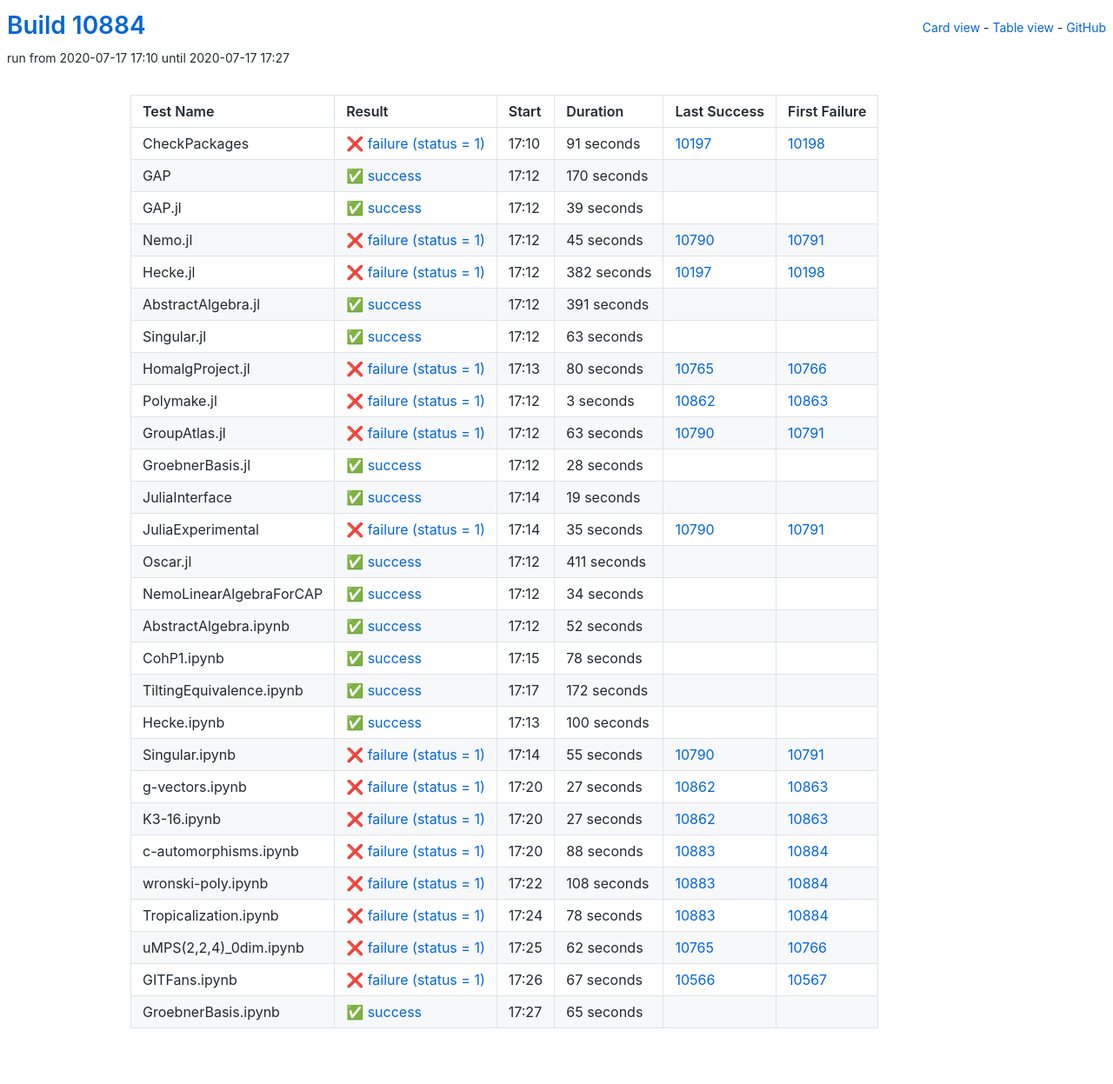
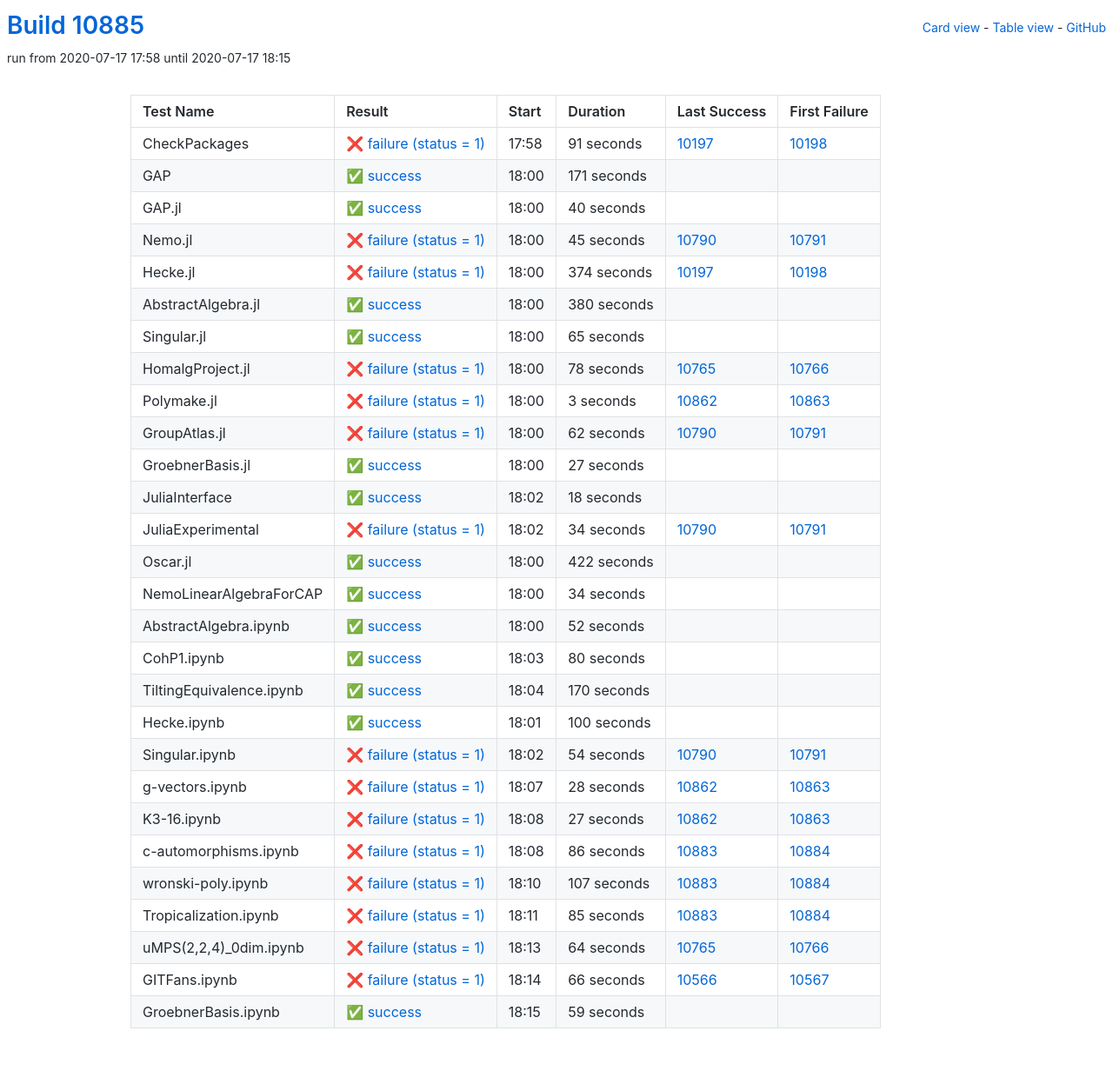
Before and after one commit to oscar-system/oscar-ci-status, a Jekyll site: the page built from table.html, in a window 1280 px wide. Shown: the whole page at 87% size. Built offline with Jekyll 4.4.1, drawn with Linux system fonts in a browser that asks for light colours.

Commit message:
Build #10885

```diff
--- a/_data/ci.yml
+++ b/_data/ci.yml
@@ -1,6 +1,6 @@
 ---
-build: 10884
-build_url: https://oscarci.mathematik.uni-kl.de/job/oscar/10884/
+build: 10885
+build_url: https://oscarci.mathematik.uni-kl.de/job/oscar/10885/
 job: oscar
 organization: oscar-system
 repo: oscar-ci-status
@@ -8,8 +8,8 @@
 tests:
 - name: CheckPackages
   id: checkpackages
-  log: https://oscarci.mathematik.uni-kl.de/job/oscar/10884/artifact/logs/build-10884/CheckPackages.log
-  start: 2020-07-17 17:10
+  log: https://oscarci.mathematik.uni-kl.de/job/oscar/10885/artifact/logs/build-10885/CheckPackages.log
+  start: 2020-07-17 17:58
   success: false
   exitcode: 1
   status: failure
@@ -20,32 +20,32 @@
   first_failure_url: https://oscarci.mathematik.uni-kl.de/job/oscar/10198/
 - name: GAP
   id: gap
-  log: https://oscarci.mathematik.uni-kl.de/job/oscar/10884/artifact/logs/build-10884/GAP.log
-  start: 2020-07-17 17:12
+  log: https://oscarci.mathematik.uni-kl.de/job/oscar/10885/artifact/logs/build-10885/GAP.log
+  start: 2020-07-17 18:00
   success: true
   exitcode: 0
   status: success
-  duration: 170
+  duration: 171
   last_success: false
   last_success_url:
   first_failure: false
   first_failure_url:
 - name: GAP.jl
   id: gap-jl
-  log: https://oscarci.mathematik.uni-kl.de/job/oscar/10884/artifact/logs/build-10884/GAP.jl.log
-  start: 2020-07-17 17:12
+  log: https://oscarci.mathematik.uni-kl.de/job/oscar/10885/artifact/logs/build-10885/GAP.jl.log
+  start: 2020-07-17 18:00
   success: true
   exitcode: 0
   status: success
-  duration: 39
+  duration: 40
   last_success: false
   last_success_url:
   first_failure: false
   first_failure_url:
 - name: Nemo.jl
   id: nemo-jl
-  log: https://oscarci.mathematik.uni-kl.de/job/oscar/10884/artifact/logs/build-10884/Nemo.jl.log
-  start: 2020-07-17 17:12
+  log: https://oscarci.mathematik.uni-kl.de/job/oscar/10885/artifact/logs/build-10885/Nemo.jl.log
+  start: 2020-07-17 18:00
   success: false
   exitcode: 1
   status: failure
@@ -56,56 +56,56 @@
   first_failure_url: https://oscarci.mathematik.uni-kl.de/job/oscar/10791/
 - name: Hecke.jl
   id: hecke-jl
-  log: https://oscarci.mathematik.uni-kl.de/job/oscar/10884/artifact/logs/build-10884/Hecke.jl.log
-  start: 2020-07-17 17:12
+  log: https://oscarci.mathematik.uni-kl.de/job/oscar/10885/artifact/logs/build-10885/Hecke.jl.log
+  start: 2020-07-17 18:00
   success: false
   exitcode: 1
   status: failure
-  duration: 382
+  duration: 374
   last_success: 10197
   last_success_url: https://oscarci.mathematik.uni-kl.de/job/oscar/10197/
   first_failure: 10198
   first_failure_url: https://oscarci.mathematik.uni-kl.de/job/oscar/10198/
 - name: AbstractAlgebra.jl
   id: abstractalgebra-jl
-  log: https://oscarci.mathematik.uni-kl.de/job/oscar/10884/artifact/logs/build-10884/AbstractAlgebra.jl.log
-  start: 2020-07-17 17:12
+  log: https://oscarci.mathematik.uni-kl.de/job/oscar/10885/artifact/logs/build-10885/AbstractAlgebra.jl.log
+  start: 2020-07-17 18:00
   success: true
   exitcode: 0
   status: success
-  duration: 391
+  duration: 380
   last_success: false
   last_success_url:
   first_failure: false
   first_failure_url:
 - name: Singular.jl
   id: singular-jl
-  log: https://oscarci.mathematik.uni-kl.de/job/oscar/10884/artifact/logs/build-10884/Singular.jl.log
-  start: 2020-07-17 17:12
+  log: https://oscarci.mathematik.uni-kl.de/job/oscar/10885/artifact/logs/build-10885/Singular.jl.log
+  start: 2020-07-17 18:00
   success: true
   exitcode: 0
   status: success
-  duration: 63
+  duration: 65
   last_success: false
   last_success_url:
   first_failure: false
   first_failure_url:
 - name: HomalgProject.jl
   id: homalgproject-jl
-  log: https://oscarci.mathematik.uni-kl.de/job/oscar/10884/artifact/logs/build-10884/HomalgProject.jl.log
-  start: 2020-07-17 17:13
+  log: https://oscarci.mathematik.uni-kl.de/job/oscar/10885/artifact/logs/build-10885/HomalgProject.jl.log
+  start: 2020-07-17 18:00
   success: false
   exitcode: 1
   status: failure
-  duration: 80
+  duration: 78
   last_success: 10765
   last_success_url: https://oscarci.mathematik.uni-kl.de/job/oscar/10765/
   first_failure: 10766
   first_failure_url: https://oscarci.mathematik.uni-kl.de/job/oscar/10766/
 - name: Polymake.jl
   id: polymake-jl
-  log: https://oscarci.mathematik.uni-kl.de/job/oscar/10884/artifact/logs/build-10884/Polymake.jl.log
-  start: 2020-07-17 17:12
+  log: https://oscarci.mathematik.uni-kl.de/job/oscar/10885/artifact/logs/build-10885/Polymake.jl.log
+  start: 2020-07-17 18:00
   success: false
   exitcode: 1
   status: failure
@@ -116,68 +116,68 @@
   first_failure_url: https://oscarci.mathematik.uni-kl.de/job/oscar/10863/
 - name: GroupAtlas.jl
   id: groupatlas-jl
-  log: https://oscarci.mathematik.uni-kl.de/job/oscar/10884/artifact/logs/build-10884/GroupAtlas.jl.log
-  start: 2020-07-17 17:12
+  log: https://oscarci.mathematik.uni-kl.de/job/oscar/10885/artifact/logs/build-10885/GroupAtlas.jl.log
+  start: 2020-07-17 18:00
   success: false
   exitcode: 1
   status: failure
-  duration: 63
+  duration: 62
   last_success: 10790
   last_success_url: https://oscarci.mathematik.uni-kl.de/job/oscar/10790/
   first_failure: 10791
   first_failure_url: https://oscarci.mathematik.uni-kl.de/job/oscar/10791/
 - name: GroebnerBasis.jl
   id: groebnerbasis-jl
-  log: https://oscarci.mathematik.uni-kl.de/job/oscar/10884/artifact/logs/build-10884/GroebnerBasis.jl.log
-  start: 2020-07-17 17:12
+  log: https://oscarci.mathematik.uni-kl.de/job/oscar/10885/artifact/logs/build-10885/GroebnerBasis.jl.log
+  start: 2020-07-17 18:00
   success: true
   exitcode: 0
   status: success
-  duration: 28
+  duration: 27
   last_success: false
   last_success_url:
   first_failure: false
   first_failure_url:
 - name: JuliaInterface
   id: juliainterface
-  log: https://oscarci.mathematik.uni-kl.de/job/oscar/10884/artifact/logs/build-10884/JuliaInterface.log
-  start: 2020-07-17 17:14
+  log: https://oscarci.mathematik.uni-kl.de/job/oscar/10885/artifact/logs/build-10885/JuliaInterface.log
+  start: 2020-07-17 18:02
   success: true
   exitcode: 0
   status: success
-  duration: 19
+  duration: 18
   last_success: false
   last_success_url:
   first_failure: false
   first_failure_url:
 - name: JuliaExperimental
   id: juliaexperimental
-  log: https://oscarci.mathematik.uni-kl.de/job/oscar/10884/artifact/logs/build-10884/JuliaExperimental.log
-  start: 2020-07-17 17:14
+  log: https://oscarci.mathematik.uni-kl.de/job/oscar/10885/artifact/logs/build-10885/JuliaExperimental.log
+  start: 2020-07-17 18:02
   success: false
   exitcode: 1
   status: failure
-  duration: 35
+  duration: 34
   last_success: 10790
   last_success_url: https://oscarci.mathematik.uni-kl.de/job/oscar/10790/
   first_failure: 10791
   first_failure_url: https://oscarci.mathematik.uni-kl.de/job/oscar/10791/
 - name: Oscar.jl
   id: oscar-jl
-  log: https://oscarci.mathematik.uni-kl.de/job/oscar/10884/artifact/logs/build-10884/Oscar.jl.log
-  start: 2020-07-17 17:12
+  log: https://oscarci.mathematik.uni-kl.de/job/oscar/10885/artifact/logs/build-10885/Oscar.jl.log
+  start: 2020-07-17 18:00
   success: true
   exitcode: 0
   status: success
-  duration: 411
+  duration: 422
   last_success: false
   last_success_url:
   first_failure: false
   first_failure_url:
 - name: NemoLinearAlgebraForCAP
   id: nemolinearalgebraforcap
-  log: https://oscarci.mathematik.uni-kl.de/job/oscar/10884/artifact/logs/build-10884/NemoLinearAlgebraForCAP.log
-  start: 2020-07-17 17:12
+  log: https://oscarci.mathematik.uni-kl.de/job/oscar/10885/artifact/logs/build-10885/NemoLinearAlgebraForCAP.log
+  start: 2020-07-17 18:00
   success: true
   exitcode: 0
   status: success
@@ -188,8 +188,8 @@
   first_failure_url:
 - name: AbstractAlgebra.ipynb
   id: abstractalgebra-ipynb
-  log: https://oscarci.mathematik.uni-kl.de/job/oscar/10884/artifact/logs/build-10884/AbstractAlgebra.ipynb.log
-  start: 2020-07-17 17:12
+  log: https://oscarci.mathematik.uni-kl.de/job/oscar/10885/artifact/logs/build-10885/AbstractAlgebra.ipynb.log
+  start: 2020-07-17 18:00
   success: true
   exitcode: 0
   status: success
@@ -200,32 +200,32 @@
   first_failure_url:
 - name: CohP1.ipynb
   id: cohp1-ipynb
-  log: https://oscarci.mathematik.uni-kl.de/job/oscar/10884/artifact/logs/build-10884/CohP1.ipynb.log
-  start: 2020-07-17 17:15
+  log: https://oscarci.mathematik.uni-kl.de/job/oscar/10885/artifact/logs/build-10885/CohP1.ipynb.log
+  start: 2020-07-17 18:03
   success: true
   exitcode: 0
   status: success
-  duration: 78
+  duration: 80
   last_success: false
   last_success_url:
   first_failure: false
   first_failure_url:
 - name: TiltingEquivalence.ipynb
   id: tiltingequivalence-ipynb
-  log: https://oscarci.mathematik.uni-kl.de/job/oscar/10884/artifact/logs/build-10884/TiltingEquivalence.ipynb.log
-  start: 2020-07-17 17:17
+  log: https://oscarci.mathematik.uni-kl.de/job/oscar/10885/artifact/logs/build-10885/TiltingEquivalence.ipynb.log
+  start: 2020-07-17 18:04
   success: true
   exitcode: 0
   status: success
-  duration: 172
+  duration: 170
   last_success: false
   last_success_url:
   first_failure: false
   first_failure_url:
 - name: Hecke.ipynb
   id: hecke-ipynb
-  log: https://oscarci.mathematik.uni-kl.de/job/oscar/10884/artifact/logs/build-10884/Hecke.ipynb.log
-  start: 2020-07-17 17:13
+  log: https://oscarci.mathematik.uni-kl.de/job/oscar/10885/artifact/logs/build-10885/Hecke.ipynb.log
+  start: 2020-07-17 18:01
   success: true
   exitcode: 0
   status: success
@@ -236,32 +236,32 @@
   first_failure_url:
 - name: Singular.ipynb
   id: singular-ipynb
-  log: https://oscarci.mathematik.uni-kl.de/job/oscar/10884/artifact/logs/build-10884/Singular.ipynb.log
-  start: 2020-07-17 17:14
+  log: https://oscarci.mathematik.uni-kl.de/job/oscar/10885/artifact/logs/build-10885/Singular.ipynb.log
+  start: 2020-07-17 18:02
   success: false
   exitcode: 1
   status: failure
-  duration: 55
+  duration: 54
   last_success: 10790
   last_success_url: https://oscarci.mathematik.uni-kl.de/job/oscar/10790/
   first_failure: 10791
   first_failure_url: https://oscarci.mathematik.uni-kl.de/job/oscar/10791/
 - name: g-vectors.ipynb
   id: g-vectors-ipynb
-  log: https://oscarci.mathematik.uni-kl.de/job/oscar/10884/artifact/logs/build-10884/g-vectors.ipynb.log
-  start: 2020-07-17 17:20
+  log: https://oscarci.mathematik.uni-kl.de/job/oscar/10885/artifact/logs/build-10885/g-vectors.ipynb.log
+  start: 2020-07-17 18:07
   success: false
   exitcode: 1
   status: failure
-  duration: 27
+  duration: 28
   last_success: 10862
   last_success_url: https://oscarci.mathematik.uni-kl.de/job/oscar/10862/
   first_failure: 10863
   first_failure_url: https://oscarci.mathematik.uni-kl.de/job/oscar/10863/
 - name: K3-16.ipynb
   id: k3-16-ipynb
-  log: https://oscarci.mathematik.uni-kl.de/job/oscar/10884/artifact/logs/build-10884/K3-16.ipynb.log
-  start: 2020-07-17 17:20
+  log: https://oscarci.mathematik.uni-kl.de/job/oscar/10885/artifact/logs/build-10885/K3-16.ipynb.log
+  start: 2020-07-17 18:08
   success: false
   exitcode: 1
   status: failure
@@ -272,72 +272,72 @@
   first_failure_url: https://oscarci.mathematik.uni-kl.de/job/oscar/10863/
 - name: c-automorphisms.ipynb
   id: c-automorphisms-ipynb
-  log: https://oscarci.mathematik.uni-kl.de/job/oscar/10884/artifact/logs/build-10884/c-automorphisms.ipynb.log
-  start: 2020-07-17 17:20
+  log: https://oscarci.mathematik.uni-kl.de/job/oscar/10885/artifact/logs/build-10885/c-automorphisms.ipynb.log
+  start: 2020-07-17 18:08
   success: false
   exitcode: 1
   status: failure
-  duration: 88
+  duration: 86
   last_success: 10883
   last_success_url: https://oscarci.mathematik.uni-kl.de/job/oscar/10883/
   first_failure: 10884
   first_failure_url: https://oscarci.mathematik.uni-kl.de/job/oscar/10884/
 - name: wronski-poly.ipynb
   id: wronski-poly-ipynb
-  log: https://oscarci.mathematik.uni-kl.de/job/oscar/10884/artifact/logs/build-10884/wronski-poly.ipynb.log
-  start: 2020-07-17 17:22
+  log: https://oscarci.mathematik.uni-kl.de/job/oscar/10885/artifact/logs/build-10885/wronski-poly.ipynb.log
+  start: 2020-07-17 18:10
   success: false
   exitcode: 1
   status: failure
-  duration: 108
+  duration: 107
   last_success: 10883
   last_success_url: https://oscarci.mathematik.uni-kl.de/job/oscar/10883/
   first_failure: 10884
   first_failure_url: https://oscarci.mathematik.uni-kl.de/job/oscar/10884/
 - name: Tropicalization.ipynb
   id: tropicalization-ipynb
-  log: https://oscarci.mathematik.uni-kl.de/job/oscar/10884/artifact/logs/build-10884/Tropicalization.ipynb.log
-  start: 2020-07-17 17:24
+  log: https://oscarci.mathematik.uni-kl.de/job/oscar/10885/artifact/logs/build-10885/Tropicalization.ipynb.log
+  start: 2020-07-17 18:11
   success: false
   exitcode: 1
   status: failure
-  duration: 78
+  duration: 85
   last_success: 10883
   last_success_url: https://oscarci.mathematik.uni-kl.de/job/oscar/10883/
   first_failure: 10884
   first_failure_url: https://oscarci.mathematik.uni-kl.de/job/oscar/10884/
 - name: uMPS(2,2,4)_0dim.ipynb
   id: umps-2-2-4-0dim-ipynb
-  log: https://oscarci.mathematik.uni-kl.de/job/oscar/10884/artifact/logs/build-10884/uMPS-2-2-4-_0dim.ipynb.log
-  start: 2020-07-17 17:25
+  log: https://oscarci.mathematik.uni-kl.de/job/oscar/10885/artifact/logs/build-10885/uMPS-2-2-4-_0dim.ipynb.log
+  start: 2020-07-17 18:13
   success: false
   exitcode: 1
   status: failure
-  duration: 62
+  duration: 64
   last_success: 10765
   last_success_url: https://oscarci.mathematik.uni-kl.de/job/oscar/10765/
   first_failure: 10766
   first_failure_url: https://oscarci.mathematik.uni-kl.de/job/oscar/10766/
 - name: GITFans.ipynb
   id: gitfans-ipynb
-  log: https://oscarci.mathematik.uni-kl.de/job/oscar/10884/artifact/logs/build-10884/GITFans.ipynb.log
-  start: 2020-07-17 17:26
+  log: https://oscarci.mathematik.uni-kl.de/job/oscar/10885/artifact/logs/build-10885/GITFans.ipynb.log
+  start: 2020-07-17 18:14
   success: false
   exitcode: 1
   status: failure
-  duration: 67
+  duration: 66
   last_success: 10566
   last_success_url: https://oscarci.mathematik.uni-kl.de/job/oscar/10566/
   first_failure: 10567
   first_failure_url: https://oscarci.mathematik.uni-kl.de/job/oscar/10567/
 - name: GroebnerBasis.ipynb
   id: groebnerbasis-ipynb
-  log: https://oscarci.mathematik.uni-kl.de/job/oscar/10884/artifact/logs/build-10884/GroebnerBasis.ipynb.log
-  start: 2020-07-17 17:27
+  log: https://oscarci.mathematik.uni-kl.de/job/oscar/10885/artifact/logs/build-10885/GroebnerBasis.ipynb.log
+  start: 2020-07-17 18:15
   success: true
   exitcode: 0
   status: success
-  duration: 65
+  duration: 59
   last_success: false
   last_success_url:
   first_failure: false
```
Also changed, not shown: README.md.
